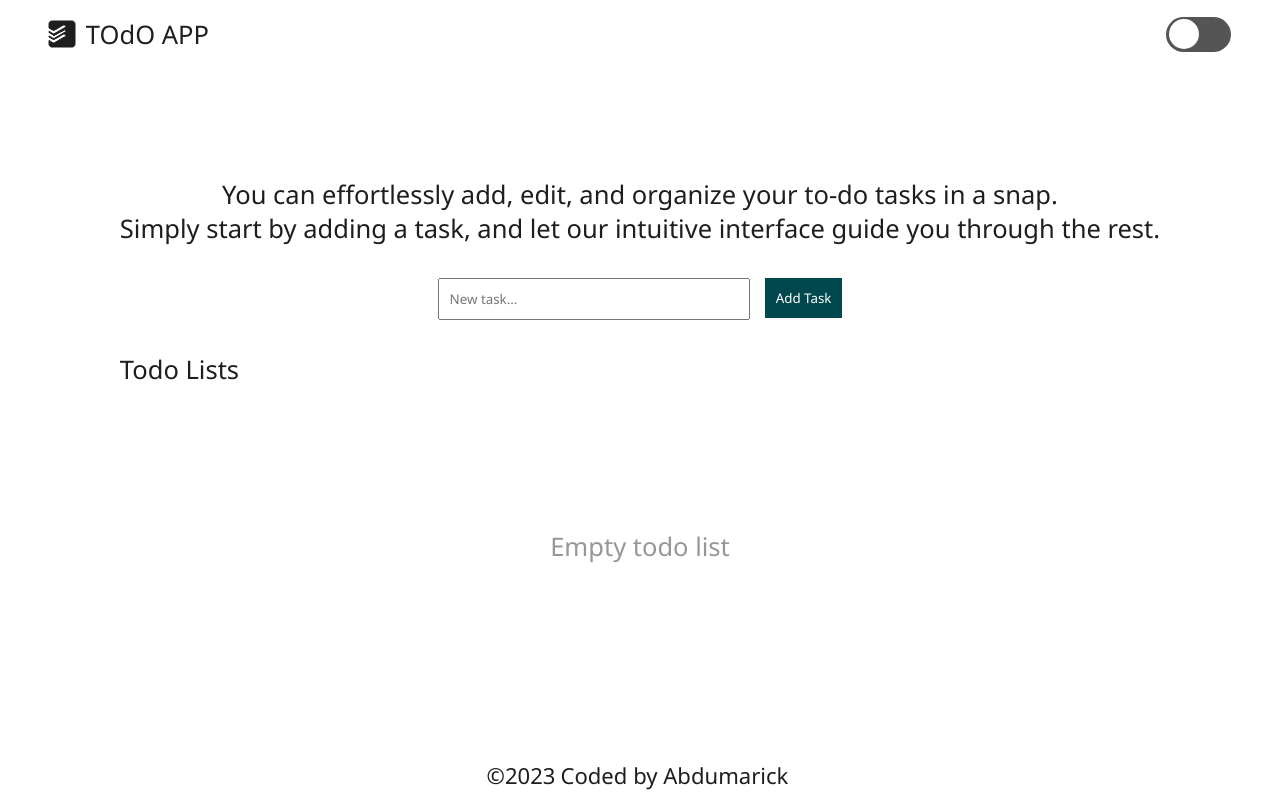
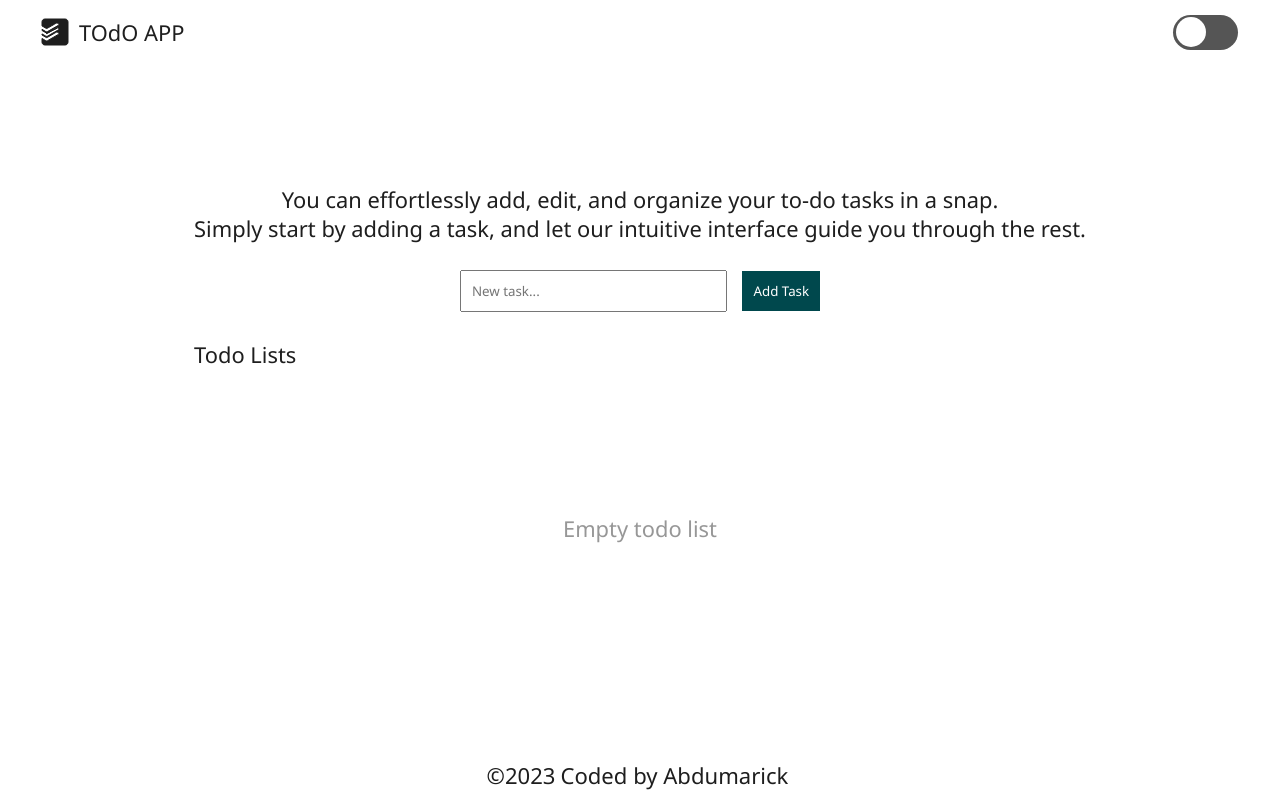
Before and after one commit to maleecky/react-projects-2023, a React (Create React App) app: page / in a window 1280 px wide. Built offline with nearby package versions, Linux system fonts and the light colour scheme; a web font is replaced by a local one.

Commit message:
font-size commits

```diff
--- a/src/style.css
+++ b/src/style.css
@@ -25,7 +25,7 @@
   --sec-container-inline-pads: 1.25em;
   --bg-text-font-sz: 1.595rem;
   --sm-device-bgtxt-font-sz: 1rem;
-  --txt-font-sz: 1.595rem;
+  --txt-font-sz: 1.3675rem;
   --btn-font-sz: 1.38rem;
   --todolists-btm-margn: 0.9375em;
   --btn-pads-inline: 1.875em;
@@ -45,6 +45,7 @@ body,
 h1,
 .bg-text {
   font-size: clamp(var(--sm-device-bgtxt-font-sz), 5vw, var(--txt-font-sz));
+  font-weight: 500;
 }
 
 body {
```
